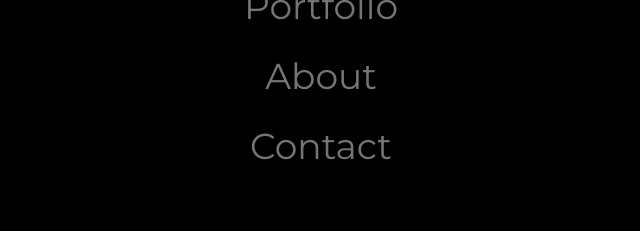
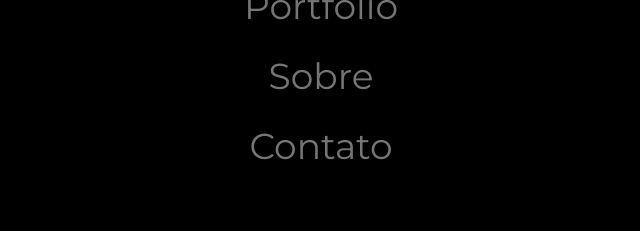
Before and after one commit to felipeisraelsantos/potifolio-site, a plain HTML site: page index.html in a window 1280 px wide. Both pictures are taken after a click on the element 1248 px from the left and 35 px from the top of the page. Shown: the part 249-480 px from the top of the page, 575-1215 px from the left. Drawn offline with nearby package versions, Linux system fonts and the light colour scheme.

Commit message:
portifolio

```diff
--- a/index.html
+++ b/index.html
@@ -54,9 +54,9 @@
             <a href="#" class="w3-bar-item w3-button w3-text-grey w3-hover-black" onclick="closeNav()">Home</a>
             <a href="#portfolio" class="w3-bar-item w3-button w3-text-grey w3-hover-black"
                 onclick="closeNav()">Portfolio</a>
-            <a href="#about" class="w3-bar-item w3-button w3-text-grey w3-hover-black" onclick="closeNav()">About</a>
+            <a href="#about" class="w3-bar-item w3-button w3-text-grey w3-hover-black" onclick="closeNav()">Sobre</a>
             <a href="#contact" class="w3-bar-item w3-button w3-text-grey w3-hover-black"
-                onclick="closeNav()">Contact</a>
+                onclick="closeNav()">Contato</a>
         </div>
     </nav>
 
```
